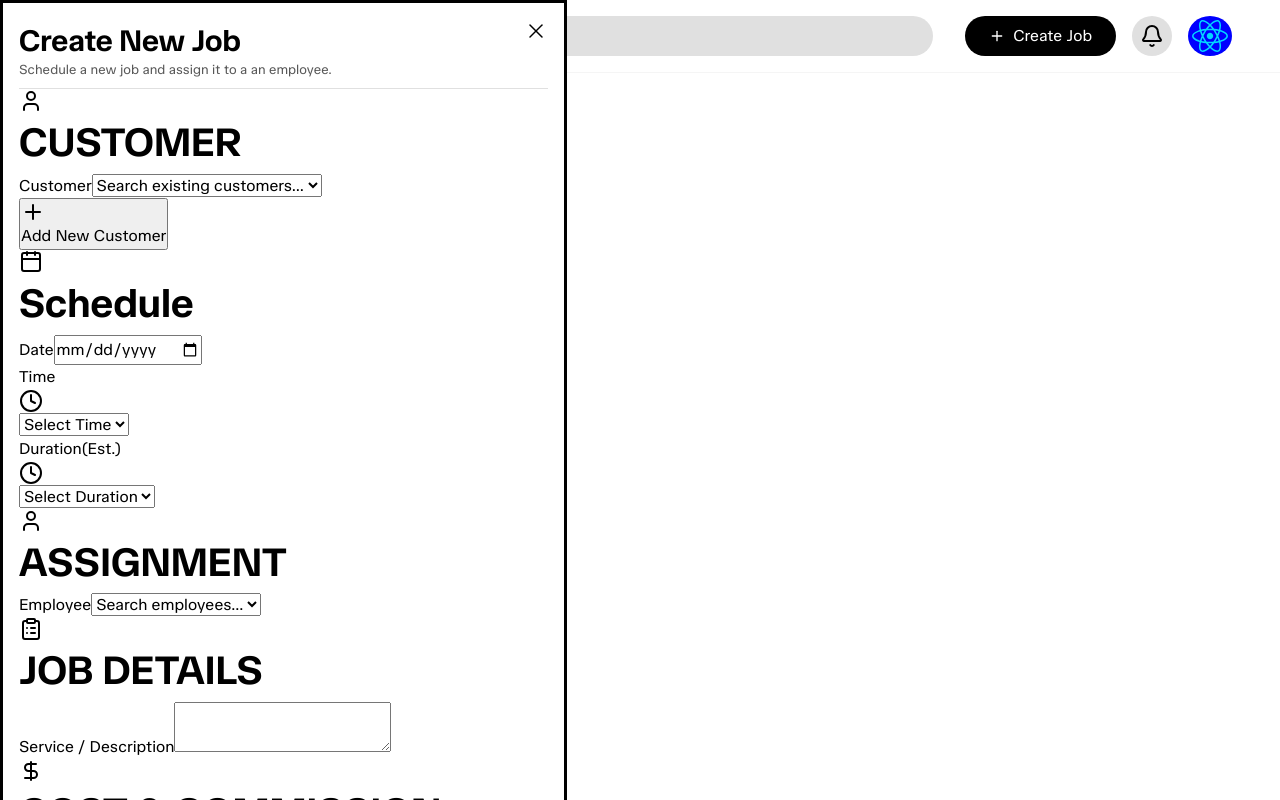
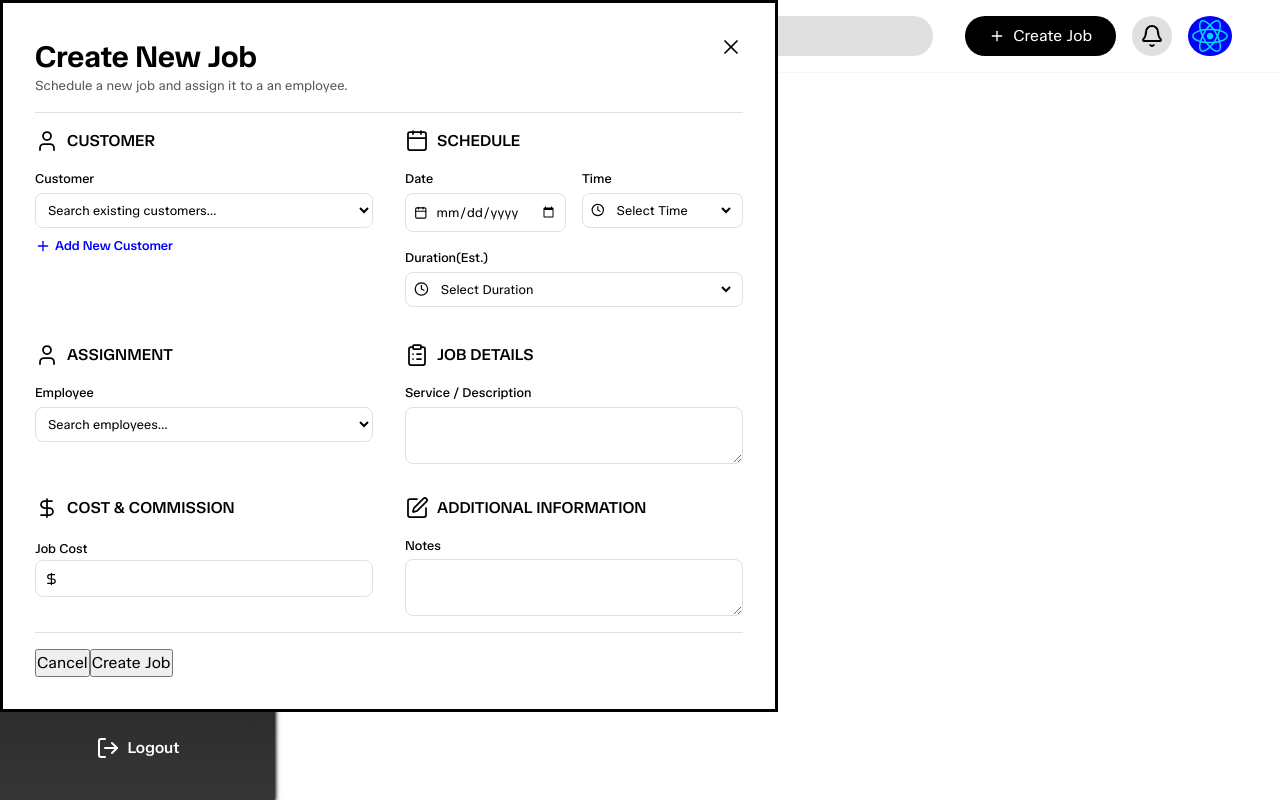
Before and after one commit to JoseBarron12/admin-dashboard, a React (Vite) app: page /home in a window 1280 px wide. Both pictures are taken after typing "Sample" into the empty fields and a click on the button "Create Job". Shown: the top 800 px of the page. Built offline with nearby package versions, Linux system fonts and the light colour scheme.

Commit message:
style: job window form style no longer default
Window form fit consistent UI design across app
to improve user experience and ease of use.

```diff
--- a/src/components/JobWindow.jsx
+++ b/src/components/JobWindow.jsx
@@ -9,7 +9,7 @@ export function JobWindow({setShowJobWindow}) {
                     <h1>Create New Job</h1>
                     <p>Schedule a new job and assign it to a an employee.</p>
                 </div>
-                <button className={styles.jobWindowHeaderBtn} onClick={() => {
+                <button  className={styles.jobWindowHeaderBtn} onClick={() => {
                     setShowJobWindow(false);
                     }}>
                         <X className={styles.jobWindowIcon}></X>
@@ -17,76 +17,81 @@ export function JobWindow({setShowJobWindow}) {
             </header>
             <form className={styles.jobForm}>
                 <fieldset>
-                    <legend><User></User> <h2>CUSTOMER</h2></legend>
-                    <div>
-                        <label htmlFor="customer-select">Customer</label>
-                        <select name="customer-select" id="customer-select">
+                    <legend className={styles.jobFormHeader}><User className={styles.jobWindowIcon}></User> <h2>CUSTOMER</h2></legend>
+                    <div className={styles.jobFormInputBox}>
+                        <label className={styles.jobFormInputLabel} htmlFor="customer-select">Customer</label>
+                        <select className={styles.jobFormInput} name="customer-select" id="customer-select">
                             <option value="">Search existing customers...</option>
                         </select>
                     </div>
-                    <button>
-                        <Plus></Plus> Add New Customer
+                    <button className={styles.customerBtn} onClick={(e) => {
+                        e.preventDefault()
+                    }}>
+                        <Plus className={styles.jobFormIcon} ></Plus> Add New Customer
                     </button>
                 </fieldset>
                 <fieldset>
-                    <legend><Calendar></Calendar> <h2>Schedule</h2></legend>
+                    <legend className={styles.jobFormHeader}><Calendar className={styles.jobWindowIcon}></Calendar> <h2>Schedule</h2></legend>
+                    <div className={styles.scheduleFormSection}>
                         <div>
-                        <label htmlFor="job-date">Date</label>
+                            <label className={styles.jobFormInputLabel} htmlFor="job-date">Date</label>
+                            <div className={styles.jobFormInputTest}>
+                                <Calendar className={styles.jobFormIcon}></Calendar>
                                 <input type="date" name="job-date" id="job-date" />
                             </div>
-
-                    <div>
-                        <label htmlFor="job-time">Time</label>
-                        <div>
-                            <Clock></Clock>
+                        </div>
+                        <div >
+                            <label className={styles.jobFormInputLabel} htmlFor="job-time">Time</label>
+                            <div className={styles.jobFormInputTest}>
+                                <Clock className={styles.jobFormIcon}></Clock>
                                 <select name="job-time" id="job-time">
                                     <option value="">Select Time</option>
                                 </select>
                             </div>
                         </div>
-
-                    <div>
-                        <label htmlFor="job-duration">Duration(Est.)</label>
-                        <div>
-                            <Clock></Clock>
+                        <div className={styles.scheduleFormSectionDuration}>
+                            <label className={styles.jobFormInputLabel} htmlFor="job-duration">Duration(Est.)</label>
+                            <div className={styles.jobFormInputTest}>
+                                <Clock className={styles.jobFormIcon}></Clock>
                                 <select name="job-duration" id="job-duration">
                                     <option value="">Select Duration</option>
                                 </select>
                             </div>
                         </div>
+                    </div>
 
                 </fieldset>
                 <fieldset>
-                    <legend> <User></User> <h2>ASSIGNMENT</h2></legend>
-                    <div>
-                        <label htmlFor="employee-select">Employee</label>
-                        <select name="employee-select" id="employee-select">
+                    <legend className={styles.jobFormHeader}> <User className={styles.jobWindowIcon}></User> <h2>ASSIGNMENT</h2></legend>
+                    <div className={styles.jobFormInputBox}>
+                        <label className={styles.jobFormInputLabel} htmlFor="employee-select">Employee</label>
+                        <select className={styles.jobFormInput} name="employee-select" id="employee-select">
                             <option value="">Search employees...</option>
                         </select>
                     </div>
                 </fieldset>
                 <fieldset>
-                    <legend><ClipboardList></ClipboardList> <h2>JOB DETAILS</h2></legend>
-                    <div>
-                        <label htmlFor="job-detail">Service / Description</label>
-                        <textarea name="job-detail" id="job-detail"></textarea>
+                    <legend className={styles.jobFormHeader}><ClipboardList className={styles.jobWindowIcon}></ClipboardList> <h2>JOB DETAILS</h2></legend>
+                    <div className={styles.jobFormInputBox}>
+                        <label className={styles.jobFormInputLabel} htmlFor="job-detail">Service / Description</label>
+                        <textarea className={styles.jobFormInput} name="job-detail" id="job-detail"></textarea>
                     </div>
                 </fieldset>
                 <fieldset>
-                    <legend><DollarSign></DollarSign> <h2>COST & COMMISSION</h2></legend>
-                    <div>
-                        <label htmlFor="job-cost"> Job Cost</label>
-                        <div>
-                            <DollarSign></DollarSign>
+                    <legend className={styles.jobFormHeader}><DollarSign className={styles.jobWindowIcon}></DollarSign> <h2>COST & COMMISSION</h2></legend>
+                    <div >
+                        <label className={styles.jobFormInputLabel} htmlFor="job-cost"> Job Cost</label>
+                        <div className={styles.jobFormInputTest}>
+                            <DollarSign className={styles.jobFormIcon}></DollarSign>
                             <input type="text" id="job-cost"/>
                         </div>
                     </div>
                 </fieldset>
                 <fieldset>
-                    <legend><SquarePen></SquarePen> <h2>ADDITIONAL INFORMATION</h2></legend>
-                    <div>
-                        <label htmlFor="job-notes">Notes</label>
-                        <textarea name="job-notes" id="job-notes"></textarea>
+                    <legend className={styles.jobFormHeader}><SquarePen className={styles.jobWindowIcon}></SquarePen> <h2>ADDITIONAL INFORMATION</h2></legend>
+                    <div className={styles.jobFormInputBox}>
+                        <label className={styles.jobFormInputLabel}  htmlFor="job-notes">Notes</label>
+                        <textarea className={styles.jobFormInput} name="job-notes" id="job-notes"></textarea>
                     </div>
                 </fieldset>
             </form>
--- a/src/style/JobWindow.module.css
+++ b/src/style/JobWindow.module.css
@@ -1,18 +1,21 @@
 .jobWindow {
     display: flex;
     flex-direction: column;
-    padding: 16px;
+    padding: 32px;
+    gap: 16px;
 }
 
 .jobWindowIcon {
-    stroke-width: 1.5;
+    stroke-width: 1.75;
+    width: 24px;
+    height: 24px;
 }
 
 .jobWindowHeader {
     display: flex;
     justify-content: space-between;
     border-bottom: 1px solid rgb(224, 224, 224);
-    padding-bottom: 8px;
+    padding-bottom: 16px;
 }
 
 .jobWindowHeaderTxt > h1 {
@@ -32,6 +35,97 @@
 
 }
 
+.jobForm {
+    display: grid;
+    grid-template-columns: 1fr 1fr;
+    grid-template-rows: 1fr max-content max-content;
+    gap: 32px;
+    border-bottom: 1px solid rgb(224, 224, 224);
+    padding-bottom: 16px;
+}
+
+
 .jobForm > fieldset {
+    all: unset;
+    display: flex;
+    flex-direction: column;
+    gap: 8px;
+}
+
+.jobFormIcon {
+    height: 16px;
+    width: 16px;
+    stroke-width: 2px;
+}
+
+
+.jobFormHeader {
+    display: flex;
+    align-items: center;
+    gap: 8px;
+    margin-bottom: 16px;
+}
+
+.jobFormHeader > h2 {
+    font-size: 1rem;
+    font-weight: 600;
+    text-transform: uppercase;
+}
+
+.jobFormInputBox, .scheduleFormSection > div {
+    display: flex;
+    flex-direction: column;
+    gap: 4px;
+}
+
+.jobFormInputLabel {
+    font-size: small;
+    font-weight: 500;
+}
+
+
+.jobFormInput {
+    padding: 8px ;
+    border-radius: 8px;
+    background: none;
+    border: 1px solid rgb(224, 224, 224);
+    font-size: small;
+}
+
+.jobFormInputTest {
+    composes: jobFormInput;
+    display: flex;
+    align-items: center;
+    gap: 8px;
+}
+
+.jobFormInputTest > input, .jobFormInputTest > select  {
     border: none;
+    background: none;
+    width: 100%;
+    font-size: small;
 }
+
+
+.scheduleFormSection {
+    display: grid;
+    grid-template-columns: 1fr 1fr;
+    grid-template-rows: 1fr 1fr;
+    gap: 16px;
+}
+
+.scheduleFormSectionDuration {
+    grid-column: span 2;
+}
+
+
+.customerBtn {
+    border: none;
+    background: none;
+    display: flex;
+    gap: 4px;
+    font-size: small;
+    font-weight: 600;
+    align-items: center;
+    color: blue;
+}
```
Lines whose indentation alone changed are shown as unchanged.
